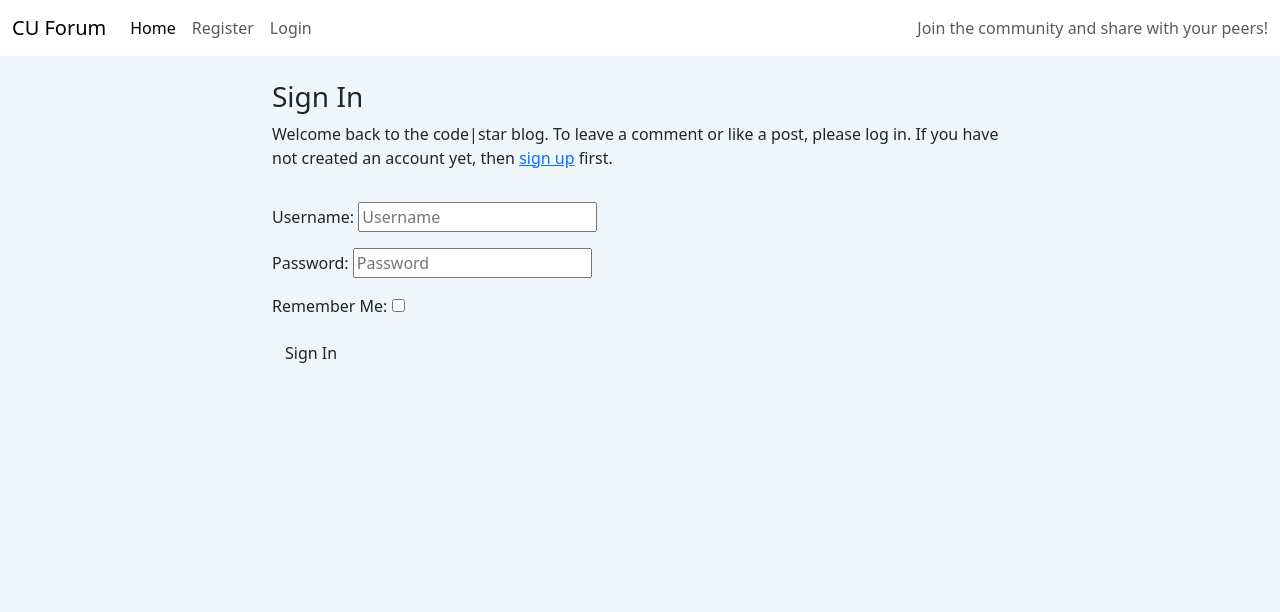
After one commit to kevinolweb/cuforum-v2-pp4, a Django app: page /accounts/login/ in a window 1280 px wide. The commit adds this page. Shown: the top 612 px of the page. Run offline with Django 3.2, Linux system fonts and the light colour scheme; some libraries are stand-ins or nearby versions.

Commit message:
allauth and login functionality added

```diff
--- a/cuforum/urls.py
+++ b/cuforum/urls.py
@@ -20,4 +20,5 @@ urlpatterns = [
     path('admin/', admin.site.urls),
     path('summernote/',include('django_summernote.urls')),
     path('',include('socialapp.urls')),
+    path("accounts/", include("allauth.urls")),
 ]
--- a/requirements.txt
+++ b/requirements.txt
@@ -3,8 +3,13 @@ cloudinary==1.32.0
 dj-database-url==0.5.0
 dj3-cloudinary-storage==0.0.6
 Django==3.2.18
+django-allauth==0.54.0
 django-summernote==0.8.20.0
 gunicorn==20.1.0
+oauthlib==3.2.2
 psycopg2==2.9.6
+PyJWT==2.6.0
+python3-openid==3.2.0
 pytz==2023.3
+requests-oauthlib==1.3.1
 sqlparse==0.4.3
--- /dev/null
+++ b/templates/account/login.html
@@ -0,0 +1,35 @@
+{% extends "base.html" %}
+
+{% load i18n %}
+{% load account socialaccount %}
+
+{% block head_title %}{% trans "Sign In" %}{% endblock %}
+
+{% block content %}
+
+<div class="container">
+  <div class="row">
+      <div class="col-md-8 mt-4 offset-md-2">
+          <h3>{% trans "Sign In" %}</h3>
+
+          <p>{% blocktrans %}Welcome back to the code|star blog. To leave a comment or like a post, please log in. If
+              you
+              have not created an account yet, then <a class="link" href="{{ signup_url }}">sign up</a>
+              first.{% endblocktrans %}</p>
+      </div>
+  </div>
+  <div class="row">
+      <div class="col-md-8 mt-3 offset-md-2">
+          <form class="login" method="POST" action="{% url 'account_login' %}">
+              {% csrf_token %}
+              {{ form.as_p }}
+              {% if redirect_field_value %}
+              <input type="hidden" name="{{ redirect_field_name }}" value="{{ redirect_field_value }}" />
+              {% endif %}
+              <button class="btn" type="submit">{% trans "Sign In" %}</button>
+          </form>
+      </div>
+  </div>
+</div>
+
+{% endblock %}
--- a/templates/base.html
+++ b/templates/base.html
@@ -36,14 +36,14 @@
                     </li>
                     {% if user.is_authenticated %}
                     <li class="nav-item">
-                        <a class="nav-link" href="#">Logout</a>
+                        <a class="nav-link" href="{% url 'account_logout' %}">Logout</a>
                     </li>
                     {% else %}
                     <li class="nav-item">
-                        <a class="nav-link" href="#">Register</a>
+                        <a class="nav-link" href="{% url 'account_signup' %}">Register</a>
                     </li>
                     <li class="nav-item">
-                        <a class="nav-link" href="#">Login</a>
+                        <a class="nav-link" href="{% url 'account_login' %}">Login</a>
                     </li>
                     {% endif %}
                 </ul>
--- a/templates/topic_detail.html
+++ b/templates/topic_detail.html
@@ -1,5 +1,6 @@
 {% extends 'base.html' %}
 {% block content %}
+{% if user.is_authenticated %}
 <div class="container">
     <div class="row">
         <div class="col-sm-9">
@@ -28,5 +29,5 @@
             {% endfor %}
             </div>
     </div>
-
+{% endif %}
 {% endblock %}
```
Also changed, not shown: cuforum/settings.py (+8 -0 lines), templates/account/logout.html (added, +29 -0 lines), templates/account/signup.html (added, +31 -0 lines), socialapp/forms.py (line endings or trailing spaces), socialapp/migrations/0004_alter_topic_category.py (added).
